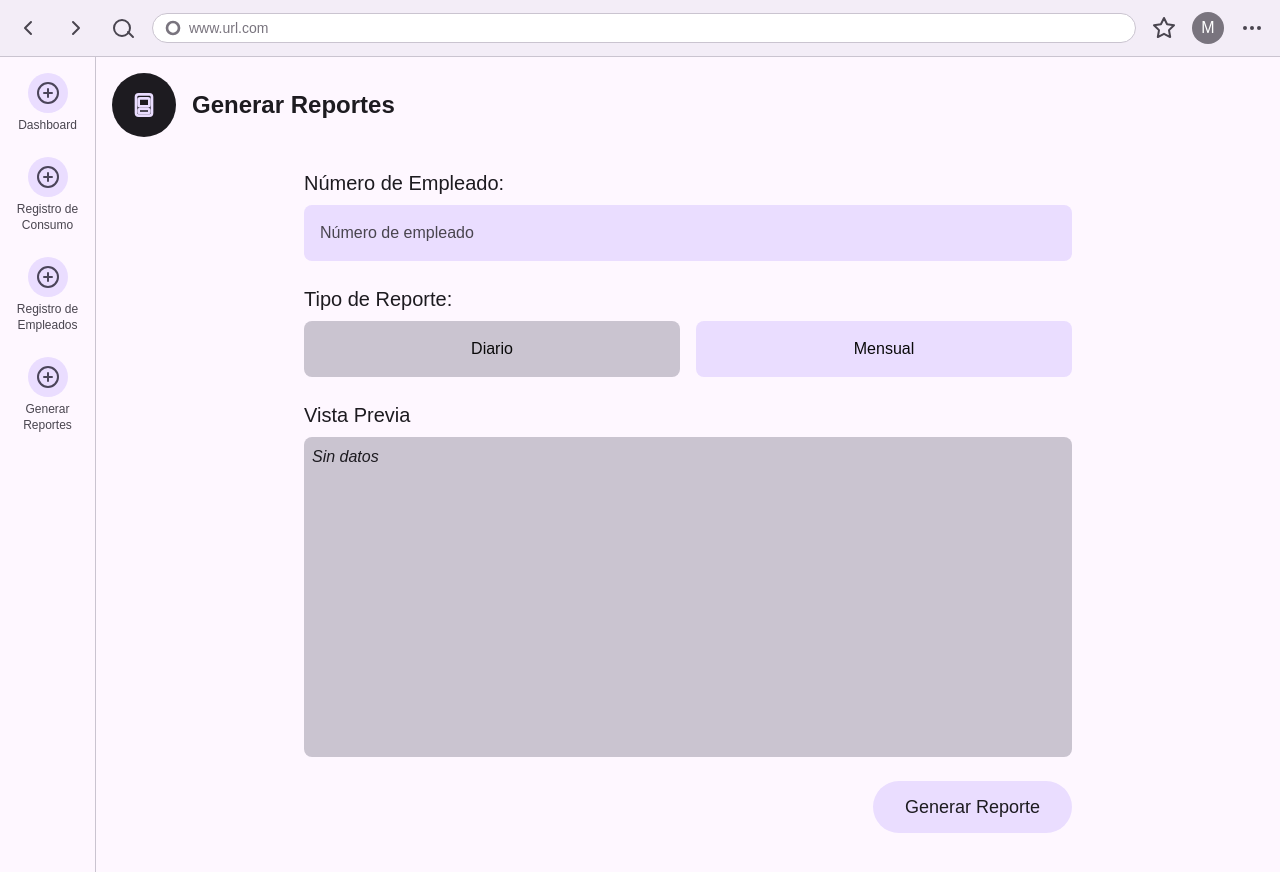
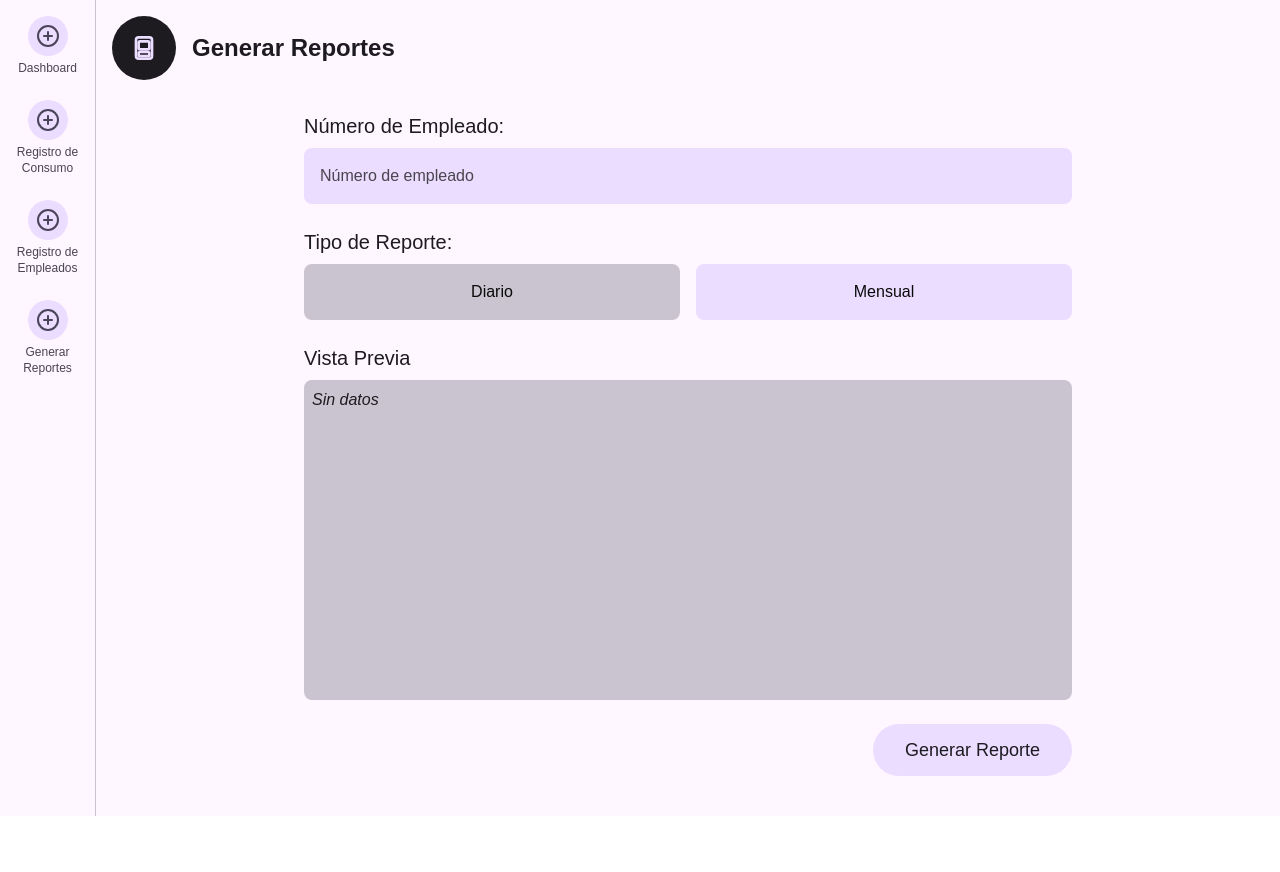
Before and after one commit to JaviRex0409/Comedor_Industrial, a Next.js app: page /generar-reportes in a window 1280 px wide. After the commit the page ends 816 px from the top, so only its background shows below. Built offline with nearby package versions, Linux system fonts and the light colour scheme.

Commit message:
no-header

```diff
--- a/app/generar-reportes/page.tsx
+++ b/app/generar-reportes/page.tsx
@@ -1,6 +1,5 @@
 "use client"
 import { useState } from "react"
-import BrowserHeader from "@/components/browser-header"
 import Sidebar from "@/components/sidebar"
 import AppLogo from "@/components/app-logo"
 
@@ -42,7 +41,6 @@ export default function GenerarReportes() {
 
   return (
     <div className="min-h-screen bg-[#fef7ff] flex flex-col">
-      <BrowserHeader />
       <div className="flex flex-1">
         <Sidebar />
         <div className="flex-1 p-4">
--- a/app/page.tsx
+++ b/app/page.tsx
@@ -40,7 +40,6 @@ export default function Home() {
 
   return (
     <div className="min-h-screen bg-[#fef7ff] flex flex-col">
-      <BrowserHeader />
 
       <div className="flex flex-1">
         <Sidebar />
--- a/app/registro-consumo/page.tsx
+++ b/app/registro-consumo/page.tsx
@@ -1,7 +1,6 @@
 "use client"
 import { useState } from "react"
 import Image from "next/image"
-import BrowserHeader from "@/components/browser-header"
 import Sidebar from "@/components/sidebar"
 import AppLogo from "@/components/app-logo"
 
@@ -44,7 +43,6 @@ export default function RegistroConsumo() {
 
   return (
     <div className="min-h-screen bg-[#fef7ff] flex flex-col">
-      <BrowserHeader />
       <div className="flex flex-1">
         <Sidebar />
         <div className="flex-1 p-4">
--- a/app/registro-empleados/page.tsx
+++ b/app/registro-empleados/page.tsx
@@ -2,7 +2,6 @@
 import { useState } from "react"
 import Image from "next/image"
 import { Upload } from "lucide-react"
-import BrowserHeader from "@/components/browser-header"
 import Sidebar from "@/components/sidebar"
 import AppLogo from "@/components/app-logo"
 
@@ -54,7 +53,6 @@ export default function RegistroEmpleados() {
 
   return (
     <div className="min-h-screen bg-[#fef7ff] flex flex-col">
-      <BrowserHeader />
       <div className="flex flex-1">
         <Sidebar />
         <div className="flex-1 p-4">
--- a/components/browser-header.tsx
+++ /dev/null
@@ -1,94 +0,0 @@
-export default function BrowserHeader() {
-  return (
-    <div className="flex items-center p-2 bg-[#f3edf7] border-b border-[#cac4d0]">
-      <div className="flex items-center space-x-2">
-        <button className="p-2 text-[#49454f]">
-          <svg width="24" height="24" viewBox="0 0 24 24" fill="none" xmlns="http://www.w3.org/2000/svg">
-            <path
-              d="M15 18L9 12L15 6"
-              stroke="currentColor"
-              strokeWidth="2"
-              strokeLinecap="round"
-              strokeLinejoin="round"
-            />
-          </svg>
-        </button>
-        <button className="p-2 text-[#49454f]">
-          <svg width="24" height="24" viewBox="0 0 24 24" fill="none" xmlns="http://www.w3.org/2000/svg">
-            <path
-              d="M9 18L15 12L9 6"
-              stroke="currentColor"
-              strokeWidth="2"
-              strokeLinecap="round"
-              strokeLinejoin="round"
-            />
-          </svg>
-        </button>
-        <button className="p-2 text-[#49454f]">
-          <svg width="24" height="24" viewBox="0 0 24 24" fill="none" xmlns="http://www.w3.org/2000/svg">
-            <path
-              d="M2 12C2 16.418 5.582 20 10 20C14.418 20 18 16.418 18 12C18 7.582 14.418 4 10 4C5.582 4 2 7.582 2 12Z"
-              stroke="currentColor"
-              strokeWidth="2"
-              strokeLinecap="round"
-              strokeLinejoin="round"
-            />
-            <path d="M21 21L16 16" stroke="currentColor" strokeWidth="2" strokeLinecap="round" strokeLinejoin="round" />
-          </svg>
-        </button>
-      </div>
-      <div className="flex items-center mx-2 flex-1 bg-white rounded-full px-3 py-1 border border-[#cac4d0]">
-        <svg className="w-4 h-4 text-[#79747e]" fill="none" viewBox="0 0 24 24">
-          <path
-            stroke="currentColor"
-            strokeWidth="2"
-            d="M12 2C6.48 2 2 6.48 2 12s4.48 10 10 10 10-4.48 10-10S17.52 2 12 2zm0 18c-4.41 0-8-3.59-8-8s3.59-8 8-8 8 3.59 8 8-3.59 8-8 8z"
-          />
-        </svg>
-        <span className="ml-2 text-sm text-[#79747e]">www.url.com</span>
-      </div>
-      <div className="flex items-center space-x-2">
-        <button className="p-2 text-[#49454f]">
-          <svg width="24" height="24" viewBox="0 0 24 24" fill="none" xmlns="http://www.w3.org/2000/svg">
-            <path
-              d="M12 2L15.09 8.26L22 9.27L17 14.14L18.18 21.02L12 17.77L5.82 21.02L7 14.14L2 9.27L8.91 8.26L12 2Z"
-              stroke="currentColor"
-              strokeWidth="2"
-              strokeLinecap="round"
-              strokeLinejoin="round"
-            />
-          </svg>
-        </button>
-        <div className="w-8 h-8 rounded-full bg-[#79747e] flex items-center justify-center text-white">M</div>
-        <button className="p-2 text-[#49454f]">
-          <svg width="24" height="24" viewBox="0 0 24 24" fill="none" xmlns="http://www.w3.org/2000/svg">
-            <path
-              d="M12 13C12.5523 13 13 12.5523 13 12C13 11.4477 12.5523 11 12 11C11.4477 11 11 11.4477 11 12C11 12.5523 11.4477 13 12 13Z"
-              fill="currentColor"
-              stroke="currentColor"
-              strokeWidth="2"
-              strokeLinecap="round"
-              strokeLinejoin="round"
-            />
-            <path
-              d="M19 13C19.5523 13 20 12.5523 20 12C20 11.4477 19.5523 11 19 11C18.4477 11 18 11.4477 18 12C18 12.5523 18.4477 13 19 13Z"
-              fill="currentColor"
-              stroke="currentColor"
-              strokeWidth="2"
-              strokeLinecap="round"
-              strokeLinejoin="round"
-            />
-            <path
-              d="M5 13C5.55228 13 6 12.5523 6 12C6 11.4477 5.55228 11 5 11C4.44772 11 4 11.4477 4 12C4 12.5523 4.44772 13 5 13Z"
-              fill="currentColor"
-              stroke="currentColor"
-              strokeWidth="2"
-              strokeLinecap="round"
-              strokeLinejoin="round"
-            />
-          </svg>
-        </button>
-      </div>
-    </div>
-  )
-}
```
